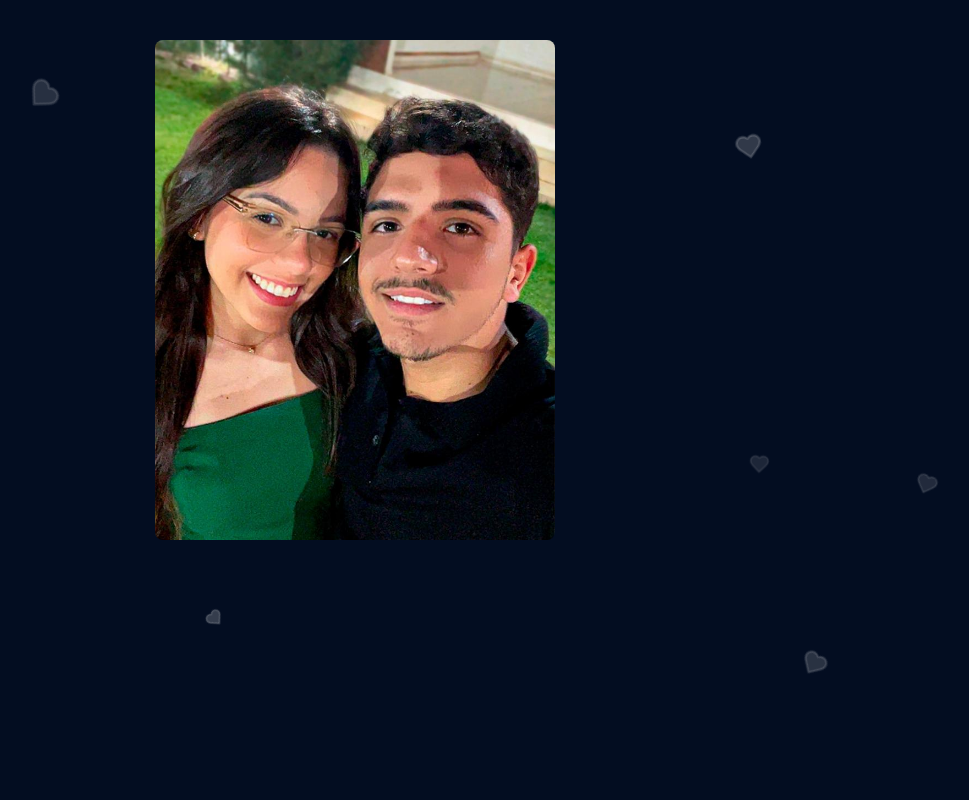
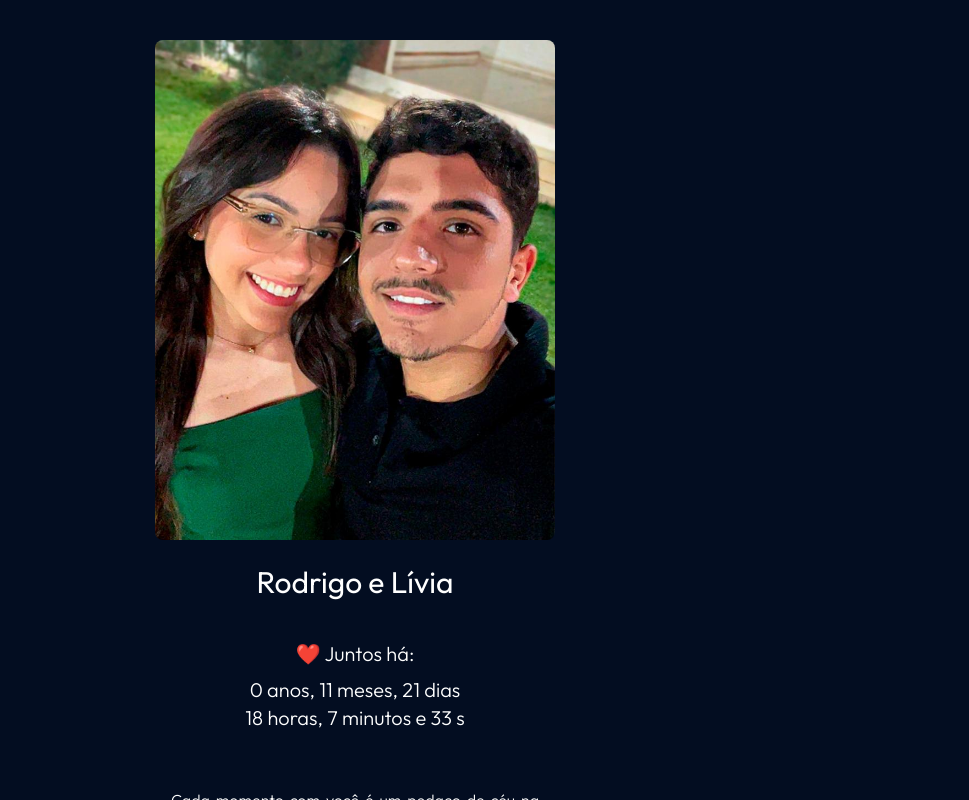
Before and after one commit to skrodrigo/Clone-loveyou-next-app, a Next.js app: page / in a window 1280 px wide. Shown: the top 800 px of the page, without its empty margins (285-1254 px from the left). Built offline with nearby package versions, Linux system fonts and the light colour scheme.

Commit message:
removi as particulas

```diff
--- a/app/components/particles.tsx
+++ b/app/components/particles.tsx
@@ -59,7 +59,7 @@ export default function Particles() {
 	}, []);
 
 	return (
-		<div className="fixed inset-0 overflow-hidden bg-[#030D21]">
+		<div className="flex justify-center items-center w-full h-screen inset-0 overflow-hidden bg-[#030D21]">
 			{hearts.map((heart) => (
 				<AnimatedHeart key={heart.size} style={heart.style} size={heart.size} />
 			))}
--- a/app/page.tsx
+++ b/app/page.tsx
@@ -3,7 +3,6 @@
 import { AnimatePresence, motion } from "framer-motion";
 import Image from "next/image";
 import { useEffect, useState } from "react";
-import Particles from "./components/particles";
 
 const images = ["/foto1.jpg", "/foto2.jpg", "/foto3.jpg", "/foto4.jpg"];
 
@@ -45,7 +44,6 @@ export default function Home() {
 
 	return (
 		<div>
-			<Particles />
 			<motion.div
 				initial={{ opacity: 0 }}
 				animate={{ opacity: 1 }}
```
